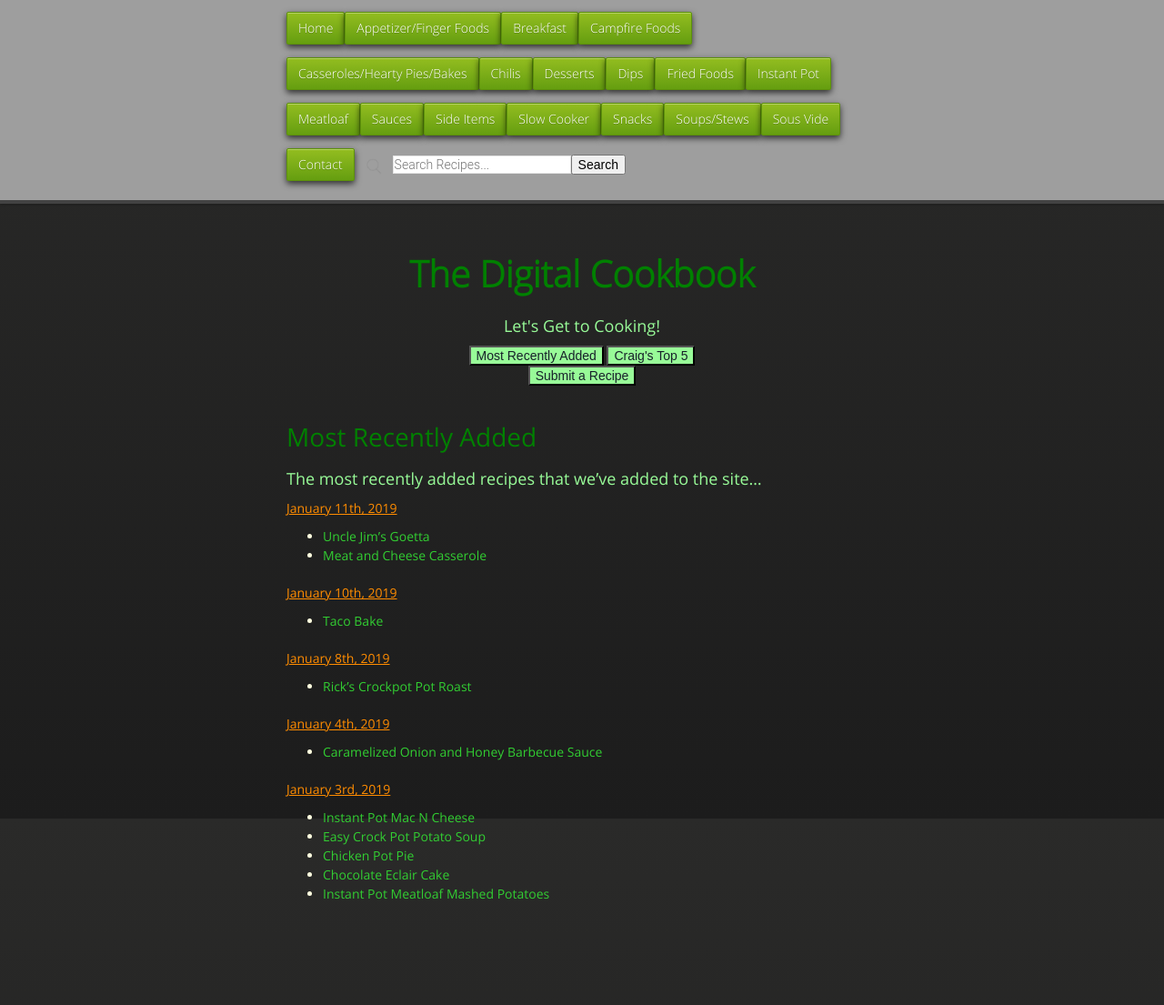
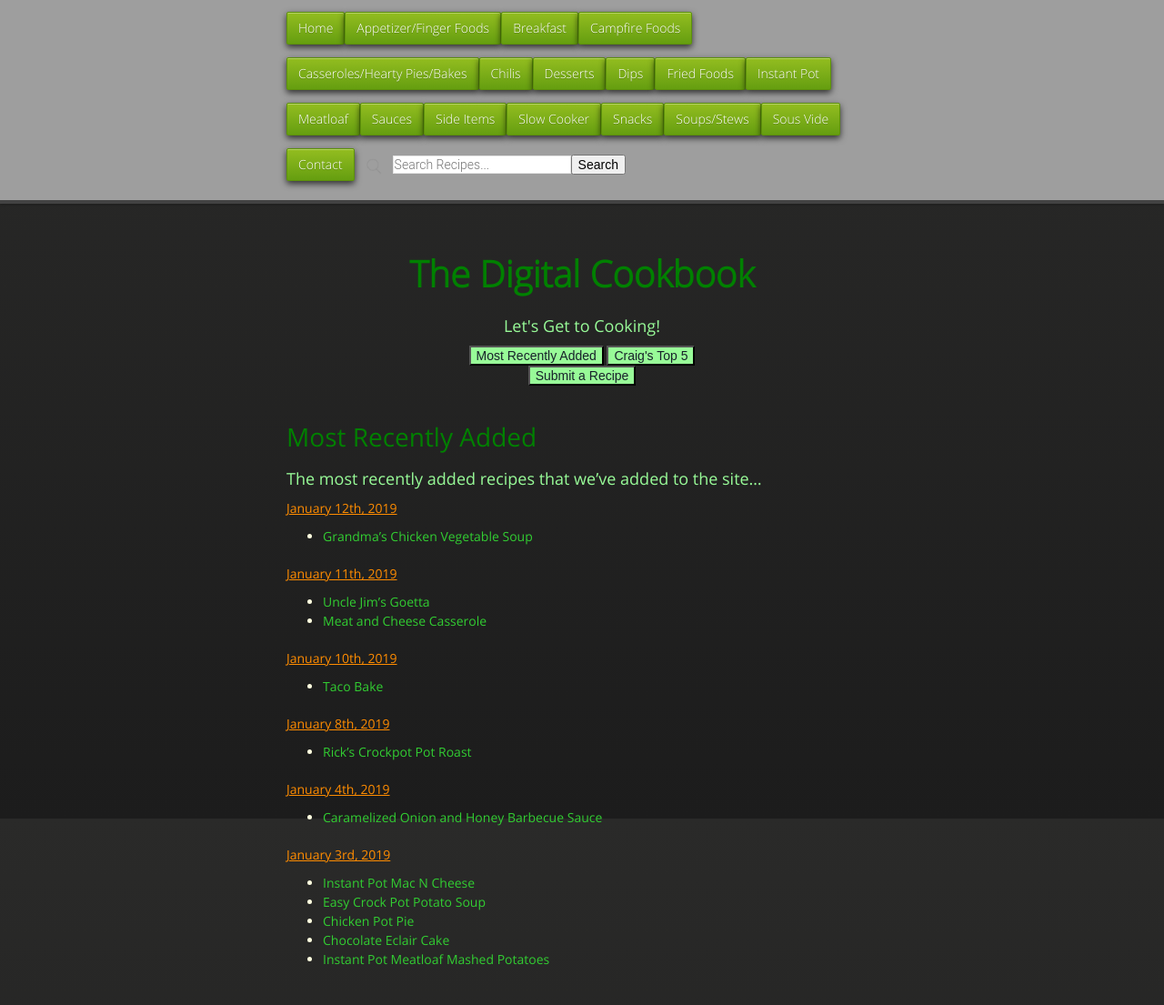
Before and after one commit to cmwillett/TheDigitalCookbook, a Jekyll site: the page built from MostRecentlyAdded.md, in a window 1280 px wide. Shown: the whole page at 91% size. Built offline with Jekyll 4.4.1, drawn with Linux system fonts in a browser that asks for light colours; nearby versions of some CDN libraries; before the commit the page ends 1033 px from its top, so only the background shows below that.

Commit message:
Update MostRecentlyAdded.md

```diff
--- a/MostRecentlyAdded.md
+++ b/MostRecentlyAdded.md
@@ -6,6 +6,9 @@ tags: recent,current
 # Most Recently Added
 
 ### The most recently added recipes that we've added to the site...
+
+#### January 12th, 2019
+* [Grandma's Chicken Vegetable Soup]({{site.github.url}}/SoupsAndStews/GrandmasChickenVegetableSoup/index.html)
 
 #### January 11th, 2019
 * [Uncle Jim's Goetta]({{site.github.url}}/Breakfast/UncleJimsGoetta/index.html)
```
